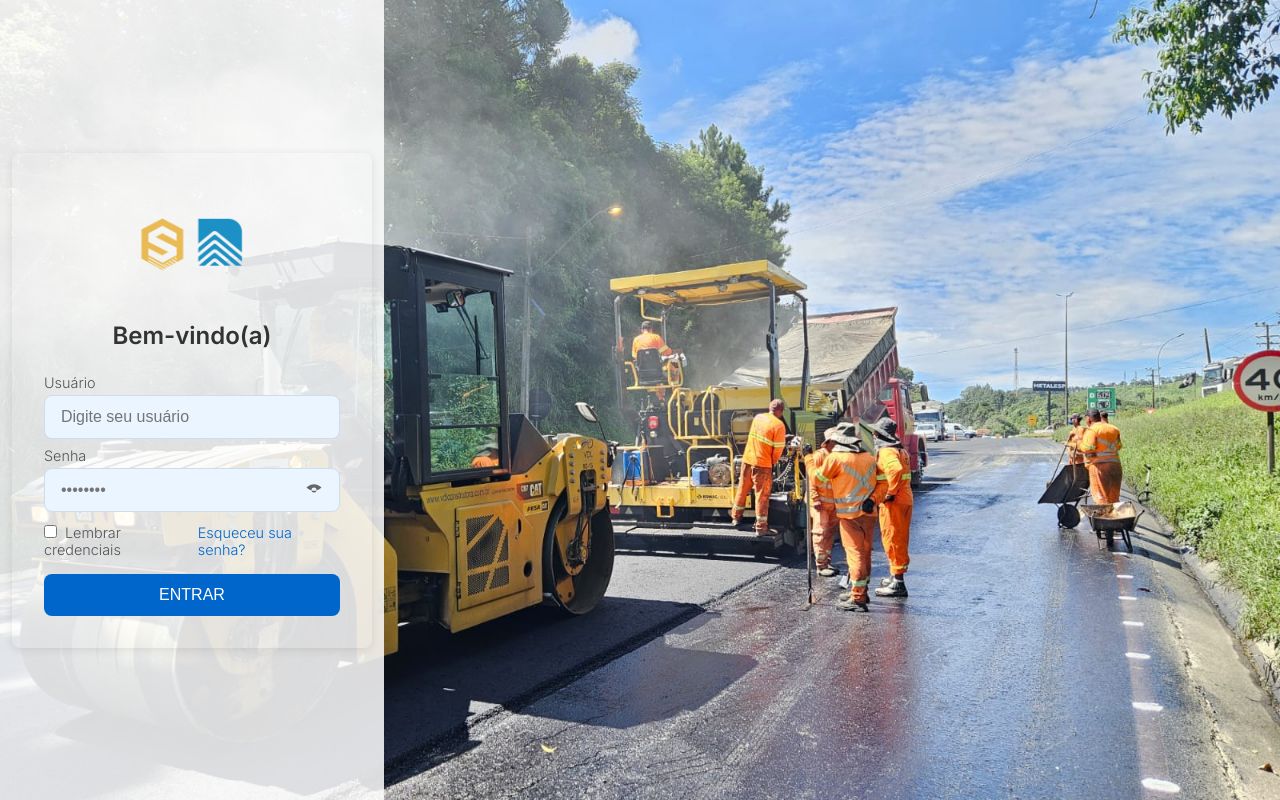
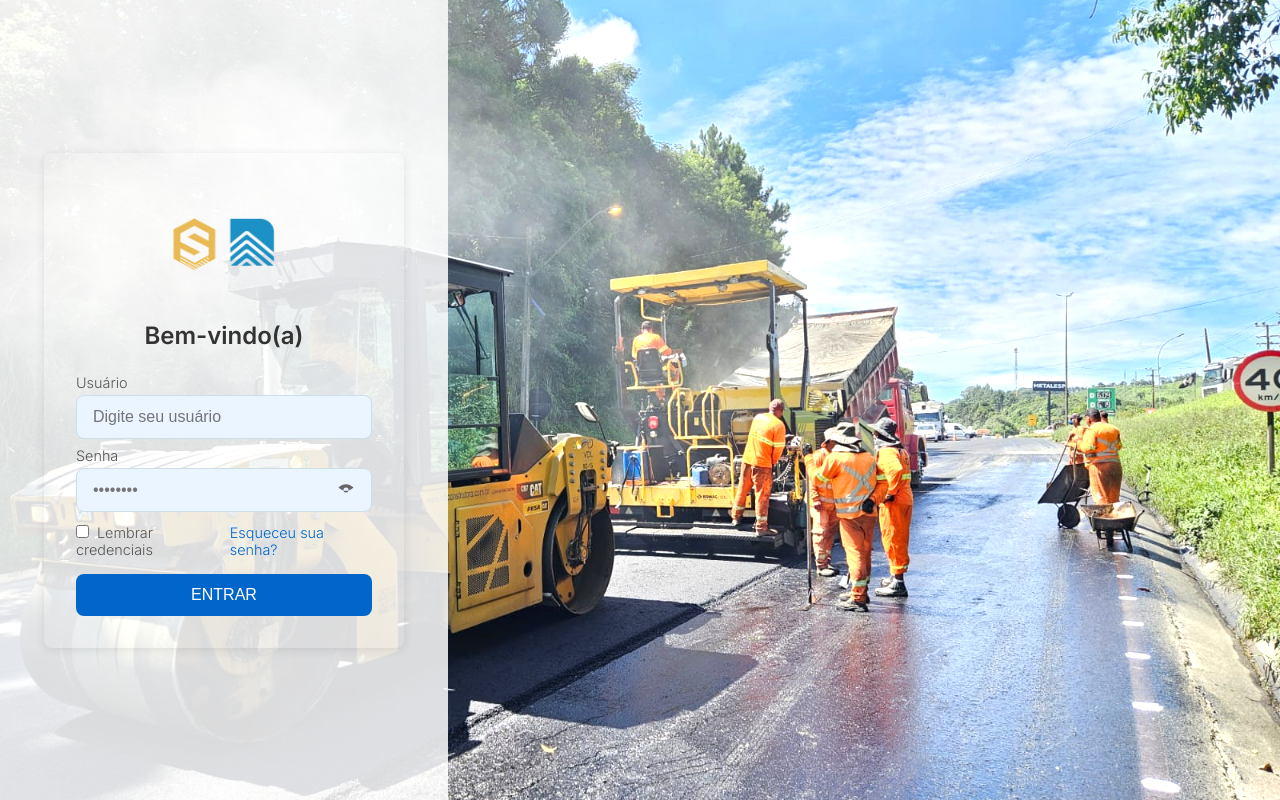
Before and after one commit to Suchmanouski/SistemaV1, a React (Create React App) app: page / in a window 1280 px wide. Built offline with nearby package versions, Linux system fonts and the light colour scheme.

Commit message:
Refatora Login: novo layout, email e lembrar credenciais

```diff
--- a/src/Paginas/00 - Login/Login.css
+++ b/src/Paginas/00 - Login/Login.css
@@ -21,6 +21,7 @@
   object-fit: cover;
   opacity: 0;
   transition: opacity 1s ease-in-out;
+  filter: brightness(1.2);   /* clareia as imagens */
 }
 .login-bg__img.active {
   opacity: 1;
@@ -32,7 +33,7 @@
   top: 0;
   bottom: 0;
   left: 0;         /* para ficar à esquerda; troque para right: 0 se quiser à direita */
-  width: 30%;
+  width: 35%;
   z-index: 1;
   display: flex;
   align-items: center;
```
